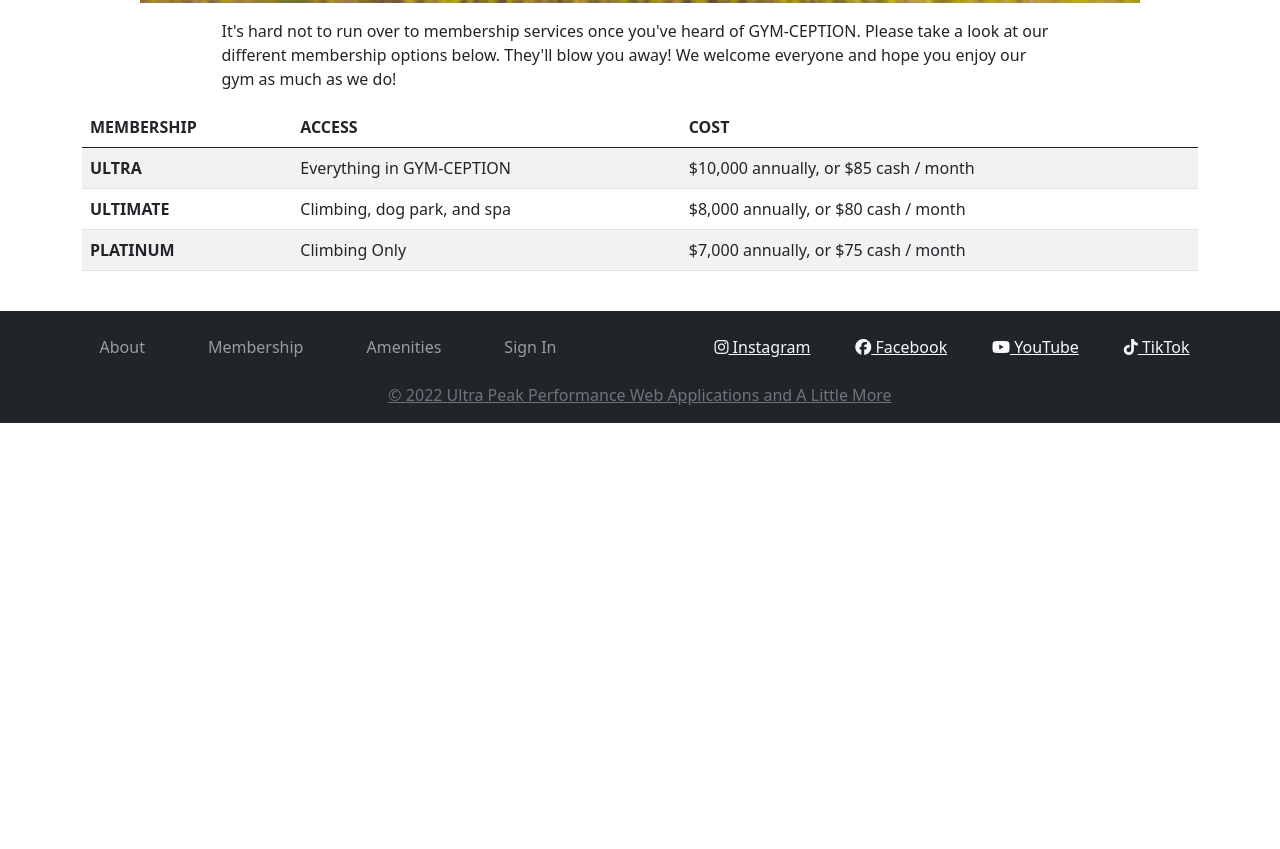
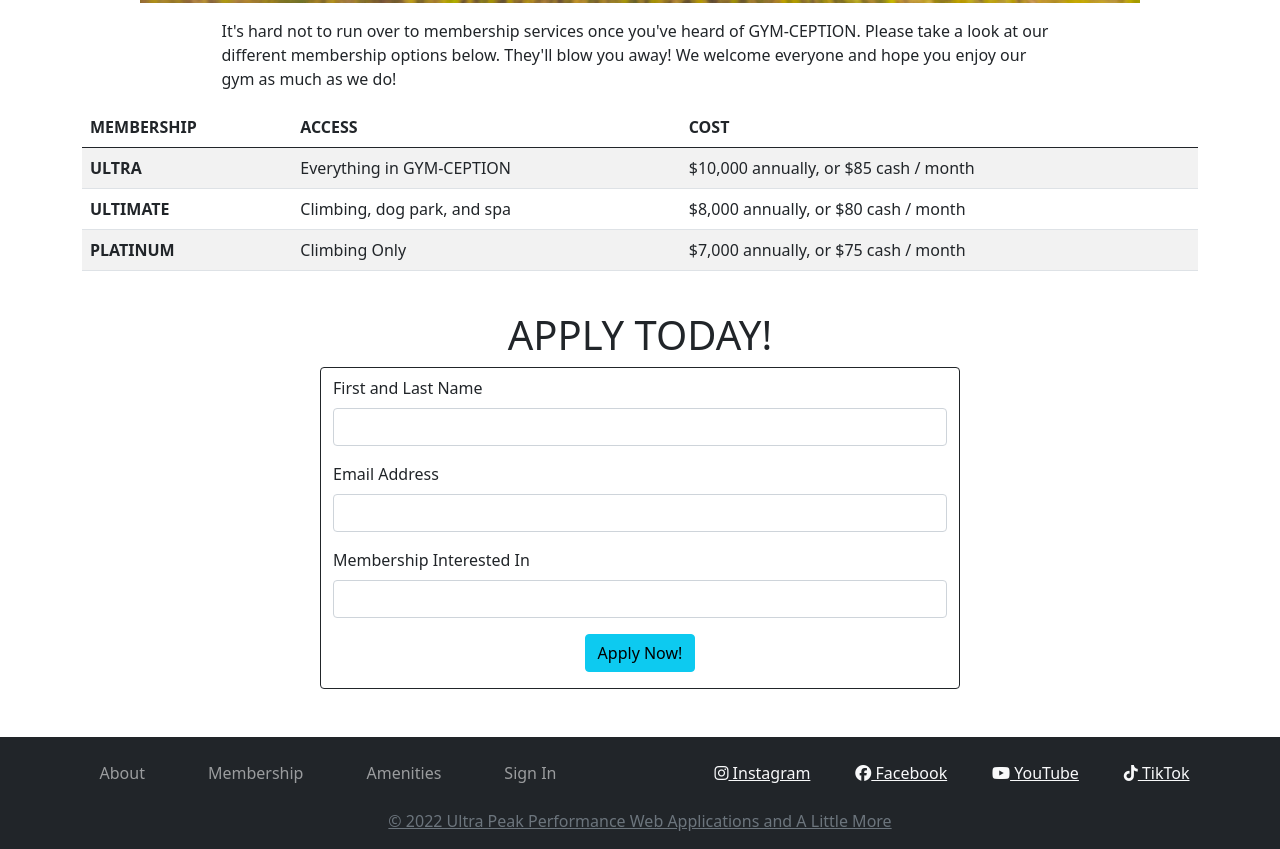
Before and after one commit to ANAMTA-MUNEER/temples, a plain HTML site: page membership.html in a window 1280 px wide. Shown: the part 899-1748 px from the top of the page. Before the commit the page ends 1322 px from the top, so only its background shows below. Drawn offline with nearby package versions, Linux system fonts and the light colour scheme.

Commit message:
updated membership page with form to apply for membership.

```diff
--- a/membership.html
+++ b/membership.html
@@ -88,6 +88,35 @@
 </table>
 </section>
 
+<!-- SECTION 3 -->
+<section class="container">
+    <div class="d-flex flex-column align-items-center">
+        <h1 class="">APPLY TODAY!</h1>
+    </div>
+</section>
+
+<!-- SECTION 4 -->
+<div class="container pb-3 col-lg-6 border border-dark rounded mb-5">
+    <form class="">
+        <div class="mb-3">
+            <label for="name" class="form-label pt-2">First and Last Name</label>
+            <input type="text" class="form-control" id="name" aria-describedby="name">
+
+        </div>
+        <div class="mb-3">
+            <label for="email" class="form-label">Email Address</label>
+            <input type="email" class="form-control" id="email">
+        </div>
+        <div class="mb-3">
+            <label for="membership" class="form-label">Membership Interested In</label>
+            <input type="text" class="form-control" id="membership">
+        </div>
+        <div class="d-flex justify-content-center">
+        <button type="submit" class="btn btn-info">Apply Now!</button>
+        </div>
+    </form>
+</div>
+
 
     <!-- FOOTER -->
     <footer class="bg-dark p-3">
```
Also changed, not shown: sign-in.html (+6 -4 lines).
